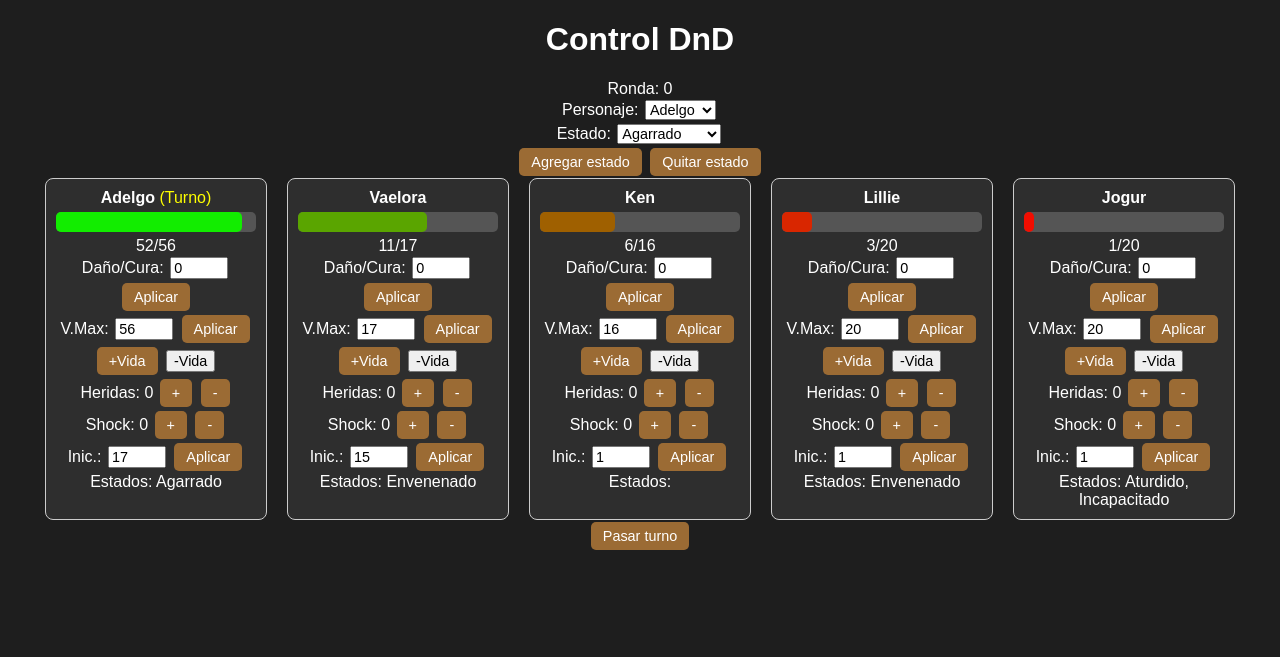
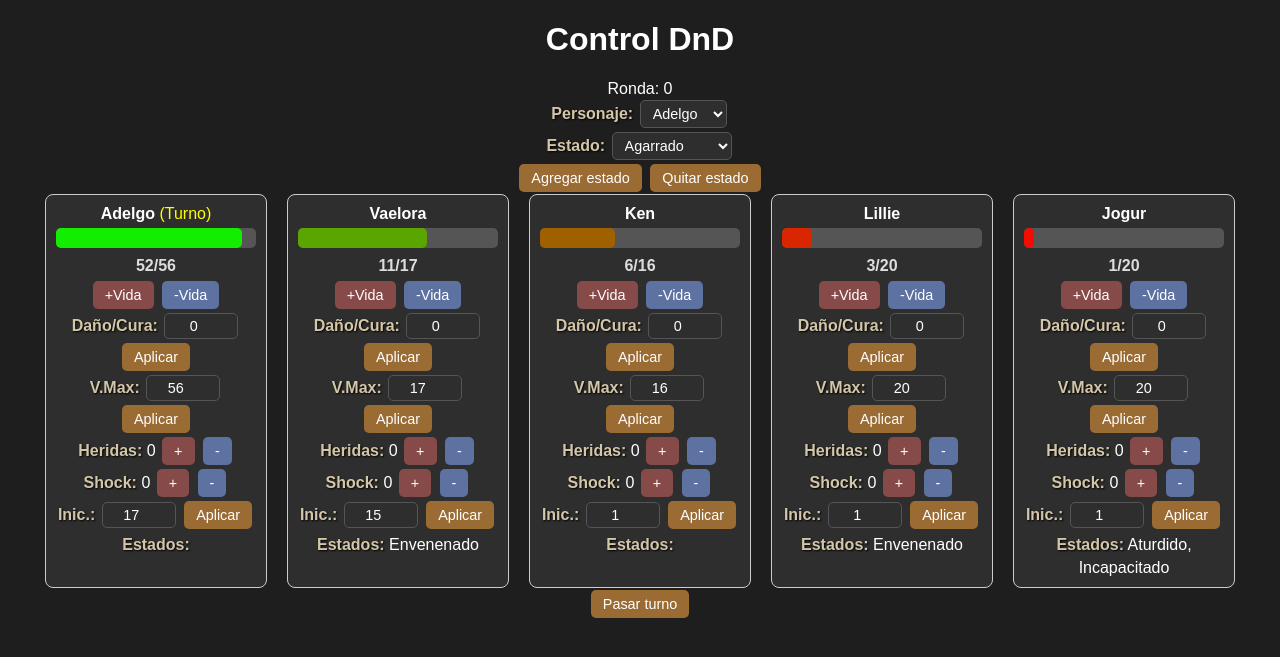
Before and after one commit to corona314/dnd_dashboard, a Flask app: page /control in a window 1280 px wide. Shown: the top 657 px of the page. Run offline with Flask 3, Linux system fonts and the light colour scheme.

Commit message:
Much better UI for control

```diff
--- a/personajes.json
+++ b/personajes.json
@@ -32,9 +32,7 @@
             "heridas": 0,
             "shock": 0,
             "imagen": "adelgo.jpeg",
-            "estados": [
-                "Agarrado"
-            ],
+            "estados": [],
             "iniciativa": 17,
             "turno": true
         },
--- a/templates/control.html
+++ b/templates/control.html
@@ -43,6 +43,51 @@ input, select, button {
     margin: 2px;
     font-size: 0.9em;
 }
+label {
+    display: inline-block;
+    margin: 5px 0;
+    font-weight: bold;
+    color: #d4c6a8;
+    text-shadow: 1px 1px 2px #000;
+}
+.stat-label {
+    display: inline-block;
+    margin: 4px 0;
+    font-weight: bold;
+    color: #ddd;
+}
+select {
+    background-color: #2e2e2e;
+    color: white;
+    border: 1px solid #555;
+    border-radius: 5px;
+    padding: 4px 8px;
+    font-size: 0.9em;
+    transition: border-color 0.3s, box-shadow 0.3s;
+}
+
+select:focus {
+    outline: none;
+    border-color: #9b6b34;
+    box-shadow: 0 0 6px #9b6b34;
+}
+input[type="number"],
+input[type="text"] {
+    background-color: #2e2e2e;
+    color: white;
+    border: 1px solid #555;
+    border-radius: 5px;
+    padding: 4px 6px;
+    width: 60px;
+    text-align: center;
+    font-size: 0.9em;
+    transition: border-color 0.3s, box-shadow 0.3s;
+}
+input:focus {
+    outline: none;
+    border-color: #356de5;
+    box-shadow: 0 0 6px #356de5;
+}
 .button {
     background-color: #9b6b34;
     border: none;
@@ -54,16 +99,28 @@ input, select, button {
     font-size: 0.9em;
     transition: background-color 0.3s, transform 0.2s;
 }
-
 .button:hover {
     background-color: #643e13;
     transform: scale(1.05);
 }
-
 .button:active {
     background-color: #ac8b66;
     transform: scale(0.95);
 }
+.button-red {
+    background-color: #864a49;
+}
+.button-red:hover {
+    background-color: #522c2b;
+}
+
+.button-blue {
+    background-color: #5d72a0;
+}
+.button-blue:hover {
+    background-color: #35425e;
+}
+
 </style>
 </head>
 <body>
@@ -141,23 +198,32 @@ function renderPersonajes() {
         div.className = 'personaje';
         div.innerHTML = `
             <strong>${p.nombre}</strong> ${p.turno ? "<span style='color:yellow'>(Turno)</span>" : ""}<br>
-            <div class="barra"><div class="barra-vida" style="width:${barraAncho}%;background-color:${colorBarra(p.vida_actual,p.vida_max)}"></div></div>
-            <span id="vida-label-${i}">${p.vida_actual}/${p.vida_max}</span><br>
-            Daño/Cura: <input type="number" id="vida-${i}" value="0" style="width:50px;">
+            <div class="barra">
+            <div class="barra-vida" style="width:${barraAncho}%;background-color:${colorBarra(p.vida_actual,p.vida_max)}"></div>
+            </div>
+            <span id="vida-label-${i}" class="stat-label">${p.vida_actual}/${p.vida_max}</span><br>
+            <button class="button button-red" onclick="modificar(${i}, 'vida', 1)">+Vida</button>
+            <button class="button button-blue" onclick="modificar(${i}, 'vida', -1)">-Vida</button><br>
+            <label class="label">Daño/Cura:</label>
+            <input type="number" id="vida-${i}" value="0" class="input">
             <button class="button" onclick="modificar(${i}, 'vida', parseInt(document.getElementById('vida-${i}').value) || 0)">Aplicar</button><br>
-            V.Max: <input type="number" id="vidaMax-${i}" value="${p.vida_max}" style="width:50px;">
+            <label class="label">V.Max:</label>
+            <input type="number" id="vidaMax-${i}" value="${p.vida_max}" class="input">
             <button class="button" onclick="aplicarVidaMax(${i})">Aplicar</button><br>
-            <button class="button" onclick="modificar(${i}, 'vida', 1)">+Vida</button>
-            <button onclick="modificar(${i}, 'vida', -1)">-Vida</button><br>
-            Heridas: <span id="heridas-${i}">${p.heridas}</span>
-            <button class="button" onclick="modificar(${i}, 'heridas', 1)">+</button>
-            <button class="button" onclick="modificar(${i}, 'heridas', -1)">-</button><br>
-            Shock: <span id="shock-${i}">${p.shock}</span>
-            <button class="button" onclick="modificar(${i}, 'shock', 1)">+</button>
-            <button class="button" onclick="modificar(${i}, 'shock', -1)">-</button><br>
-            Inic.: <input type="number" id="inic-${i}" value="${p.iniciativa || 0}" style="width:50px;">
+            <label class="label">Heridas:</label>
+            <span id="heridas-${i}">${p.heridas}</span>
+            <button class="button button-red" onclick="modificar(${i}, 'heridas', 1)">+</button>
+            <button class="button button-blue" onclick="modificar(${i}, 'heridas', -1)">-</button><br>
+            <label class="label">Shock:</label>
+            <span id="shock-${i}">${p.shock}</span>
+            <button class="button button-red" onclick="modificar(${i}, 'shock', 1)">+</button>
+            <button class="button button-blue" onclick="modificar(${i}, 'shock', -1)">-</button><br>
+            <label class="label">Inic.:</label>
+            <input type="number" id="inic-${i}" value="${p.iniciativa || 0}" class="input">
             <button class="button" onclick="aplicarIniciativa(${i})">Aplicar</button><br>
-            Estados: <span id="estados-${i}">${(p.estados || []).join(', ')}</span>
+            <label class="label">Estados:</label>
+            <span id="estados-${i}">${(p.estados || []).join(', ')}</span>
+
         `;
         fila.appendChild(div);
     });
```
